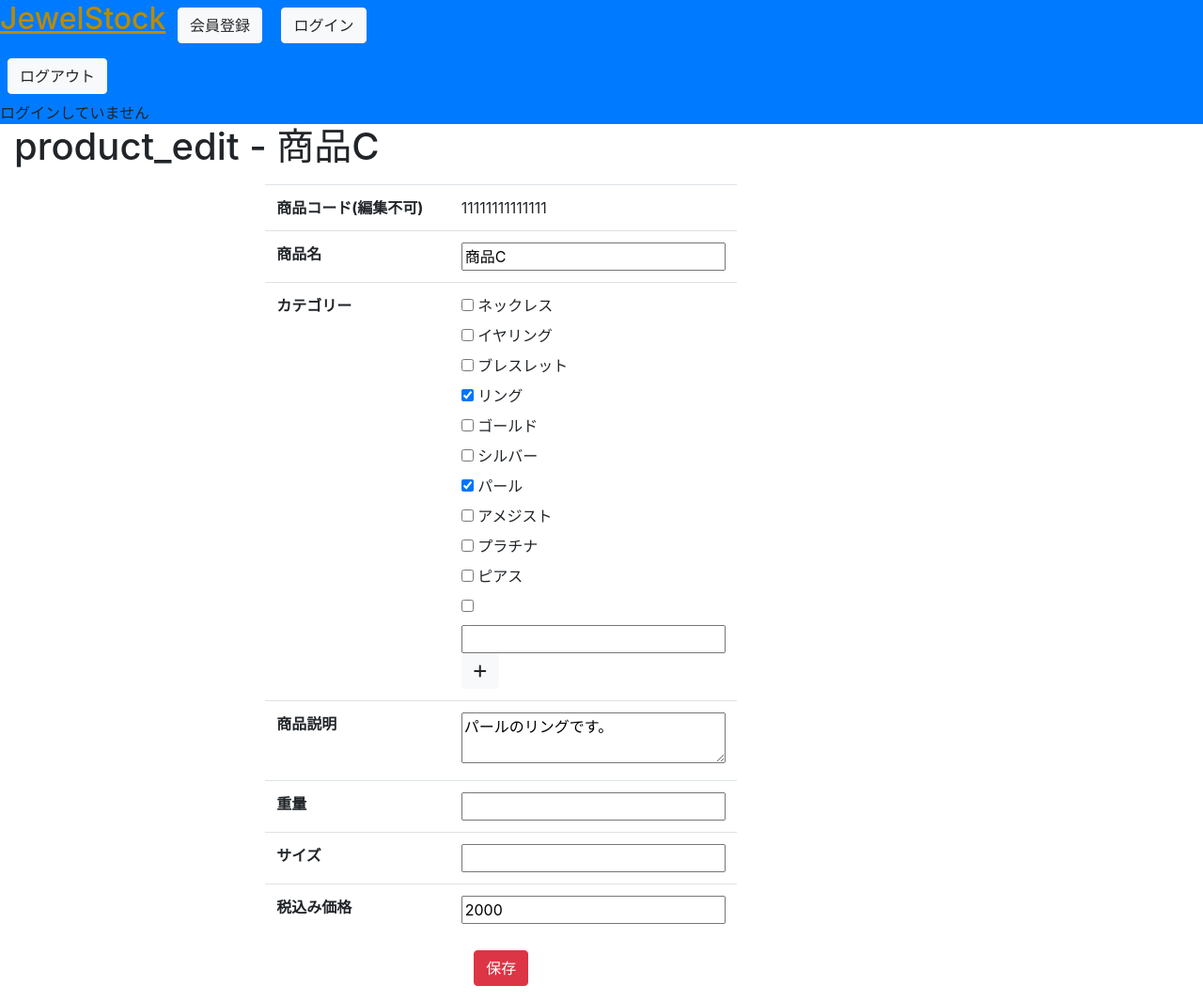
After one commit to Aike-98/jewelstock, a Django app: page /products/11111111111111/edit in a window 1280 px wide. The commit adds this page. Shown: the whole page at 94% size. Run offline with Django 5.2, Linux system fonts and the light colour scheme; data comes from the database, SQL or seed files in the repository; both versions use the stored data as it was after the commit; some libraries are stand-ins or nearby versions; some web fonts are replaced.

Commit message:
商品編集・削除機能を実装

```diff
--- a/jewelstock/jewelstock/models.py
+++ b/jewelstock/jewelstock/models.py
@@ -65,6 +65,9 @@ class Product(models.Model):
 
     def get_categories_obj(self):
         return self.category_set.all()
+
+    def count_item(self):
+        return Item.objects.filter(product=self).count()
 
 # 商品画像
 def get_photos_path(instance, filename):
--- a/jewelstock/jewelstock/urls.py
+++ b/jewelstock/jewelstock/urls.py
@@ -12,6 +12,9 @@ urlpatterns = [
     # 商品管理
     path('products', views.products_view, name='products'),
     path('products/create', views.product_create_view, name='products_create'),
+    path('products/<int:pk>', views.product_detail_view, name='product_detail'),
+    path('products/<int:pk>/edit', views.product_edit_view, name='product_edit'),
+    path('products/<int:pk>/delete', views.product_delete_view, name='product_delete'),
 
     path('stock/create_qr/<int:pk>', views.create_qr, name='create_qr'),
 ]
--- a/jewelstock/jewelstock/views.py
+++ b/jewelstock/jewelstock/views.py
@@ -217,6 +217,83 @@ class ProductCreateView(View):
 
 product_create_view = ProductCreateView.as_view()
 
+# 商品詳細
+class ProductDetailView(View):
+    def get(self, request, pk, *args, **kwargs):
+        context = {}
+        context['product'] = Product.objects.get(pk=pk)
+        return render(request, 'jewelstock/products/detail.html', context)
+
+product_detail_view = ProductDetailView.as_view()
+
+# 商品編集
+class ProductEditView(View):
+    def get(self, request, pk, *args, **kwargs):
+        try:
+            product = Product.objects.get(pk=pk)
+        except:
+            return redirect('jewelstock:products')
+
+        context = {}
+        context['product'] = product
+        context['categories'] = ProductCategory.objects.all()
+        return render(request, 'jewelstock/products/edit.html', context)
+
+    def post(self, request, pk, *args, **kwargs):
+        try:
+            product = Product.objects.get(pk=pk)
+        except:
+            return redirect('jewelstock:products')
+
+        copied = request.POST.copy()
+        copied['product_code'] = pk
+        form = ProductForm(copied, instance=product)
+        categories = request.POST.getlist('categories')
+
+        if form.is_valid():
+            # バリデーションOK
+            edited_product = form.save()
+
+            # 新規商品にManytoManyFieldを追加
+            for category in categories:
+                category_obj = ProductCategory.objects.get_or_create(name=category)[0]
+                edited_product.category.add(category_obj)
+
+            edited_product.save()
+            print('商品を編集しました。')
+            messages.success(request, '商品を編集しました')
+            return redirect('jewelstock:product_detail', pk=pk)
+
+        else:
+            # バリデーションNG
+            values = form.errors.get_json_data().values()
+            print(form)
+            for value in values:
+                for v in value:
+                    print(v)
+                    messages.error(request, v["message"])
+
+
+        return redirect('jewelstock:product_edit', pk=pk)
+
+product_edit_view = ProductEditView.as_view()
+
+# 商品削除
+class ProductDeleteView(View):
+    def post(self, request, pk, *args, **kwargs):
+        try:
+            product = Product.objects.get(pk=pk)
+        except:
+            return redirect('jewelstock:products')
+
+        product.delete()
+        print('商品を削除しました。')
+        messages.success(request, '商品を削除しました。')
+        return redirect('jewelstock:products')
+
+product_delete_view = ProductDeleteView.as_view()
+
+
 # 顧客向け商品紹介ページ
 class OpenedProductsView(View):
     def get(self, request, pk, *args, **kwargs):
--- /dev/null
+++ b/jewelstock/templates/jewelstock/products/edit.html
@@ -0,0 +1,100 @@
+{% extends "base.html" %}
+{% load bootstrap %}
+
+{% block head_title %}product_edit - {{ product.name }}{% endblock %}
+{% block body_title %}product_edit - {{ product.name }}{% endblock %}
+
+
+{% block content %}
+<form action="" method="POST" id="productForm" class="form w-50 mx-auto">
+    {% csrf_token %}
+    <table class="table">
+        {# 商品コード #}
+        <tr>
+            <th>商品コード(編集不可)</th>
+            <td>{{ product.product_code }}</td>
+        </tr>
+
+        {# 商品名 #}
+        <tr>
+            <th>商品名</th>
+            <td><input type="text" name="name" class="w-100" value={{request.POST.name|default:product.name}}></td>
+        </tr>
+
+        {# カテゴリー #}
+        <tr>
+            <th>カテゴリー</th>
+            <td>
+                <div id="categoryField">
+                    {% for category in categories %}
+                    <label>
+                        <input type="checkbox" name="categories" value={{ category.name }} {% if category in product.category.all %}checked{% endif %}>
+                        {{ category.name }}
+                    </label>
+                    <br>
+                    {% endfor %}
+
+                    {% for category in request.POST.categories %}
+                        {% if category.type == "text" %}
+                        <input type="text" name="categories" class="category w-100 d-block" value="{{ category.value }}">
+                        {% endif %}
+                    {% endfor %}
+
+                    <input type="text" name="categories" class="category w-100 d-block">
+                </div>
+                <button class="btn btn-light" id="addCategory"><i class="fa-solid fa-plus"></i></button>
+            </td>
+        </tr>
+
+        {# 商品説明 #}
+        <tr>
+            <th>商品説明</th>
+            <td><textarea name="description" class="w-100">{{request.POST.description|default:product.description}}</textarea></td>
+        </tr>
+
+        {# 重量 #}
+        <tr>
+            <th>重量</th>
+            <td><input type="text" name="weight" class="w-100" value="{{request.POST.weight|default:product.weight|default:''}}"></td>
+        </tr>
+
+        {# サイズ #}
+        <tr>
+            <th>サイズ</th>
+            <td><input type="text" name="size" class="w-100" value="{{request.POST.size|default:product.size|default:''}}"></td>
+        </tr>
+
+        {# 税込み価格 #}
+        <tr>
+            <th>税込み価格</th>
+            <td><input type="number" name="price" class="w-100" value="{{request.POST.price|default:product.price}}"></td>
+        </tr>
+
+    </table>
+
+    {# 送信ボタン #}
+    <button type="submit" class="btn btn-danger d-block mx-auto">保存</button>
+</form>
+{% endblock %}
+
+{% block script %}
+{# +ボタン押下でカテゴリ欄を複製する処理 #}
+<script>
+const addCategoryButton = document.getElementById('addCategory');
+const categoryField = document.getElementById('categoryField');
+const textField = document.querySelector('#categoryField input[type="text"]');
+
+addCategoryButton.addEventListener('click',  (e) => {
+
+    // デフォルトの送信処理をキャンセル
+    e.preventDefault();
+    // カテゴリのテキストフィールドを複製して追加
+    let clone_category = textField.cloneNode(false);
+    // 入力済み文字の削除
+    clone_category.value = '';
+    // 子要素の最後に追加
+    categoryField.appendChild(clone_category);
+});
+</script>
+
+{% endblock %}
--- a/jewelstock/templates/jewelstock/stock.html
+++ b/jewelstock/templates/jewelstock/stock.html
@@ -76,7 +76,7 @@
         <td><input type="checkbox" id="{{ item.id }}"></td>
 
         {# 商品名 #}
-        <td>{{ item.product.name }}</td>
+        <td><a href="{% url 'jewelstock:product_detail' pk=item.product.product_code %}">{{ item.product.name }}</a></td>
 
         {# ID #}
         <td>{{ item.id }}</td>
```
Also changed, not shown: jewelstock/templates/jewelstock/products/detail.html (added, +87 -0 lines), jewelstock/templates/jewelstock/products/list.html (+4 -10 lines), jewelstock/db.sqlite3.
